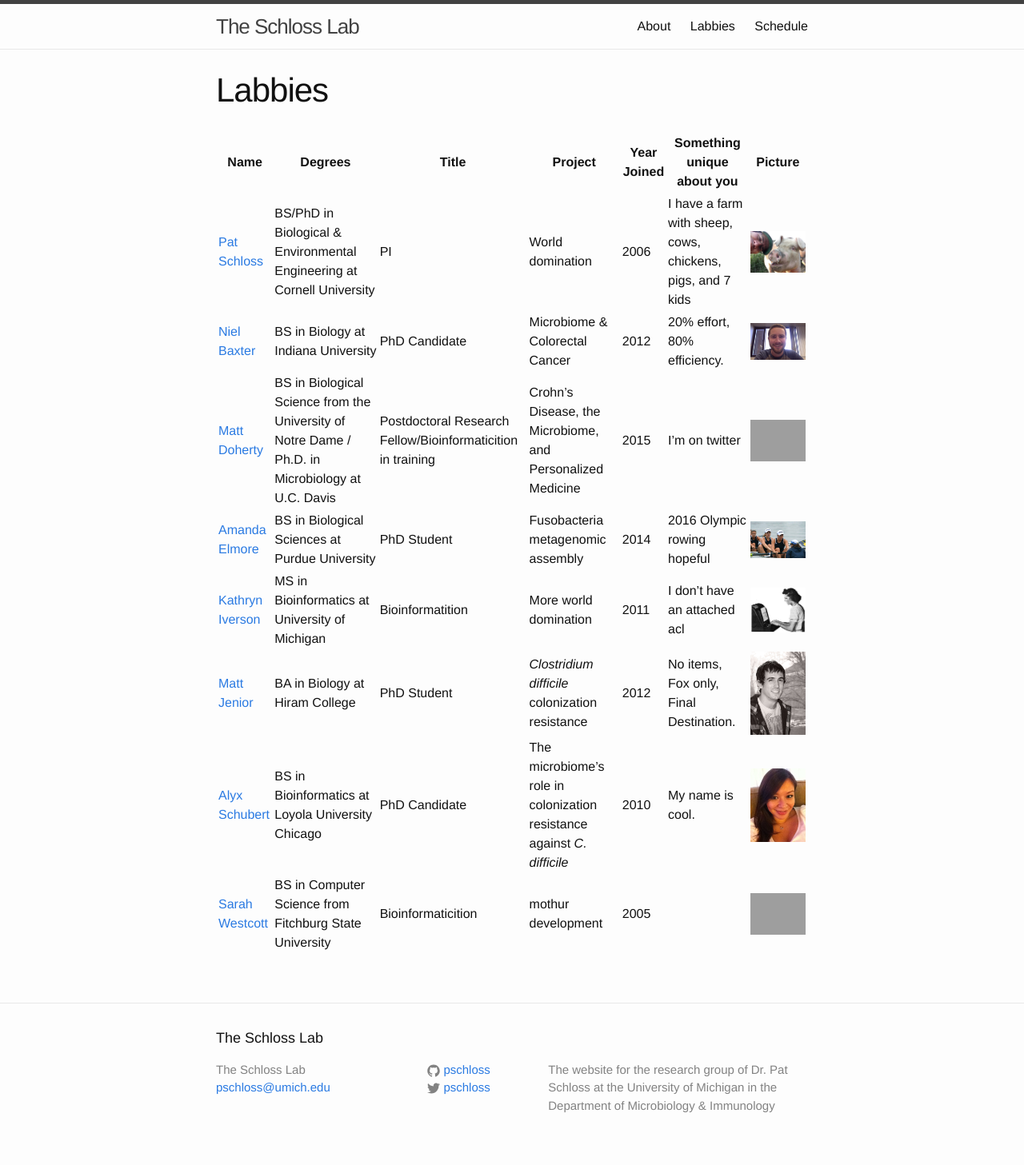
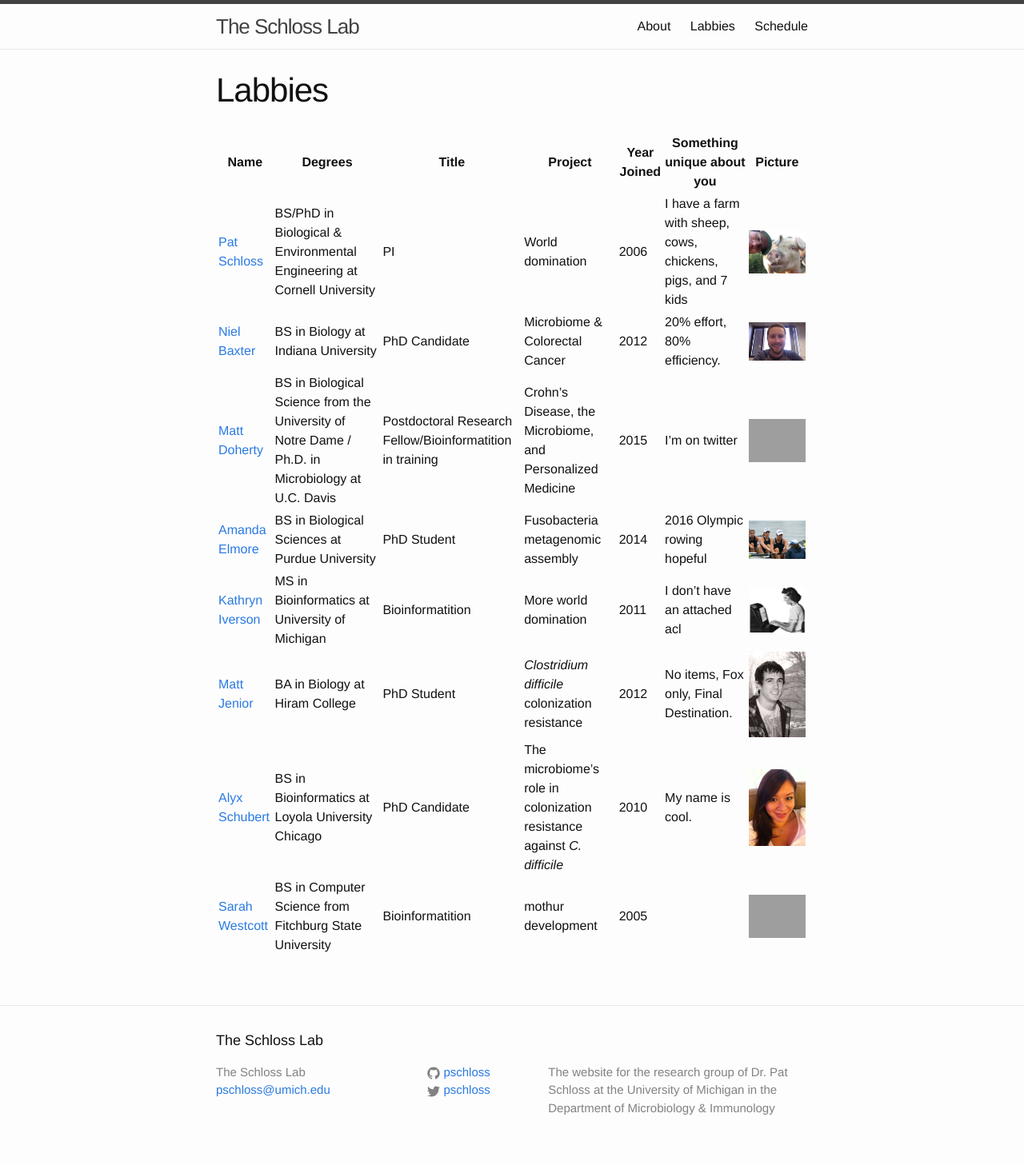
Before and after one commit to SchlossLab/schlosslab.github.io, a Jekyll site: the page built from labbies.md, in a window 1280 px wide. Shown: the whole page at 80% size. Built offline with Jekyll 4.4.1, drawn with Linux system fonts in a browser that asks for light colours; grey boxes are pictures that could not be loaded.

Commit message:
Update labbies.md
Changed Bioinformaticition to Bioinformatition

```diff
--- a/labbies.md
+++ b/labbies.md
@@ -8,9 +8,9 @@ Name | Degrees | Title |  Project | Year Joined | Something unique about you | P
 ------------|-------------|-----------|------------|------|-------------------|-----------
 [Pat Schloss](https://pschloss.github.io) | BS/PhD in Biological & Environmental Engineering at Cornell University | PI | World domination | 2006 | I have a farm with sheep, cows, chickens, pigs, and 7 kids | <img src="../img/schloss.jpg" style="width: 400px;"/>
 [Niel Baxter](https://nbaxter13.github.io) | BS in Biology at Indiana University | PhD Candidate | Microbiome & Colorectal Cancer | 2012 | 20% effort, 80% efficiency. | <img src="../img/baxter.jpg" style="width: 400px;"/>
-[Matt Doherty](https://twitter.com/drmkdphd) | BS in Biological Science from the University of Notre Dame / Ph.D. in Microbiology at U.C. Davis| Postdoctoral Research Fellow/Bioinformaticition in training | Crohn's Disease, the Microbiome, and Personalized Medicine | 2015 | I'm on twitter | <img src="https://pbs.twimg.com/profile_images/463395426184331264/NIzGdmry.jpeg" style="width: 400px;"/>
+[Matt Doherty](https://twitter.com/drmkdphd) | BS in Biological Science from the University of Notre Dame / Ph.D. in Microbiology at U.C. Davis| Postdoctoral Research Fellow/Bioinformatition in training | Crohn's Disease, the Microbiome, and Personalized Medicine | 2015 | I'm on twitter | <img src="https://pbs.twimg.com/profile_images/463395426184331264/NIzGdmry.jpeg" style="width: 400px;"/>
 [Amanda Elmore](https://agelmore.github.io) | BS in Biological Sciences at Purdue University | PhD Student | Fusobacteria metagenomic assembly | 2014 | 2016 Olympic rowing hopeful | <img src="../img/elmore.jpg" style="width: 400px;"/>
 [Kathryn Iverson](https://kdiverson.github.io) | MS in Bioinformatics at University of Michigan | Bioinformatition | More world domination | 2011 | I don't have an attached acl | <img src="../img/human_computer.jpg" style="width: 400px;"/>
 [Matt Jenior](https://mjenior.github.io) | BA in Biology at Hiram College | PhD Student | *Clostridium difficile* colonization resistance | 2012 | No items, Fox only, Final Destination. | <img src="../img/jenior.jpg" style="width: 400px;"/>
 [Alyx Schubert](https://alyxwithay.github.io) | BS in Bioinformatics at Loyola University Chicago | PhD Candidate | The microbiome's role in colonization resistance against *C. difficile* | 2010 | My name is cool. | <img src="../img/schubert.jpg" style="width: 400px;"/>
-[Sarah Westcott](https://mothur.org) | BS in Computer Science from Fitchburg State University | Bioinformaticition | mothur development | 2005 | | <img src="../img/westcott.jpg" style="width: 400px;"/>
+[Sarah Westcott](https://mothur.org) | BS in Computer Science from Fitchburg State University | Bioinformatition | mothur development | 2005 | | <img src="../img/westcott.jpg" style="width: 400px;"/>
```
